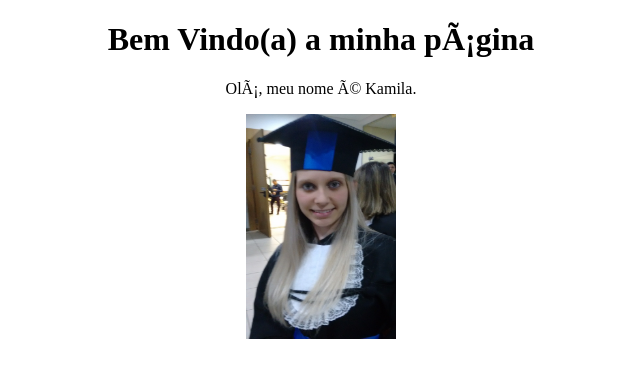
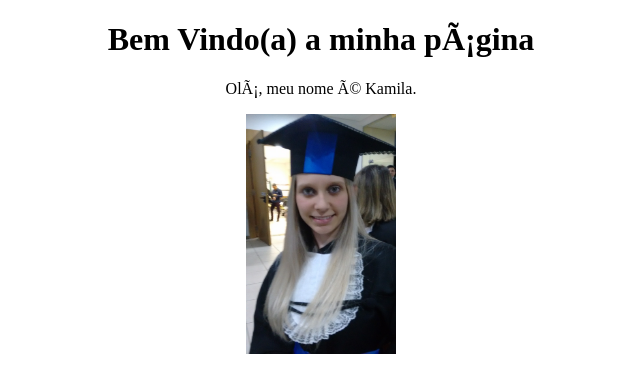
Before and after one commit to Kamilaa5-code/kamilaa5-code.github.io, a plain HTML site: page index.html in a window 1280 px wide. Shown: the whole page, without its empty margins (319-959 px from the left). Drawn offline with Linux system fonts and the light colour scheme.

Commit message:
Update index.html

```diff
--- a/index.html
+++ b/index.html
@@ -7,7 +7,7 @@
 
 	<center>
 		<a href="https://www.linkedin.com/in/kamila-oliveira-0ba1b816b/" target="_blank">
-			<img src="img_kamila.jpg" width="150" height="225">
+			<img src="img_kamila.jpg" width="150" height="240">
 		</a>
 	</center>
 
```
